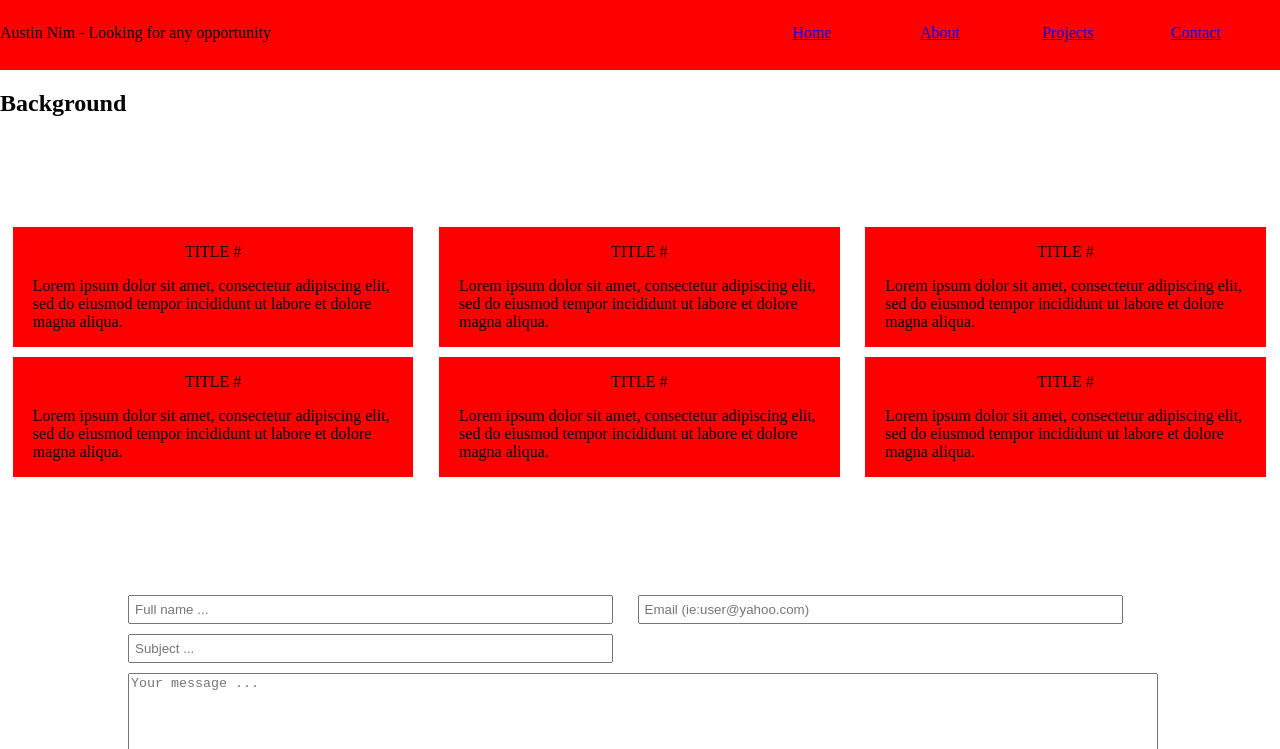
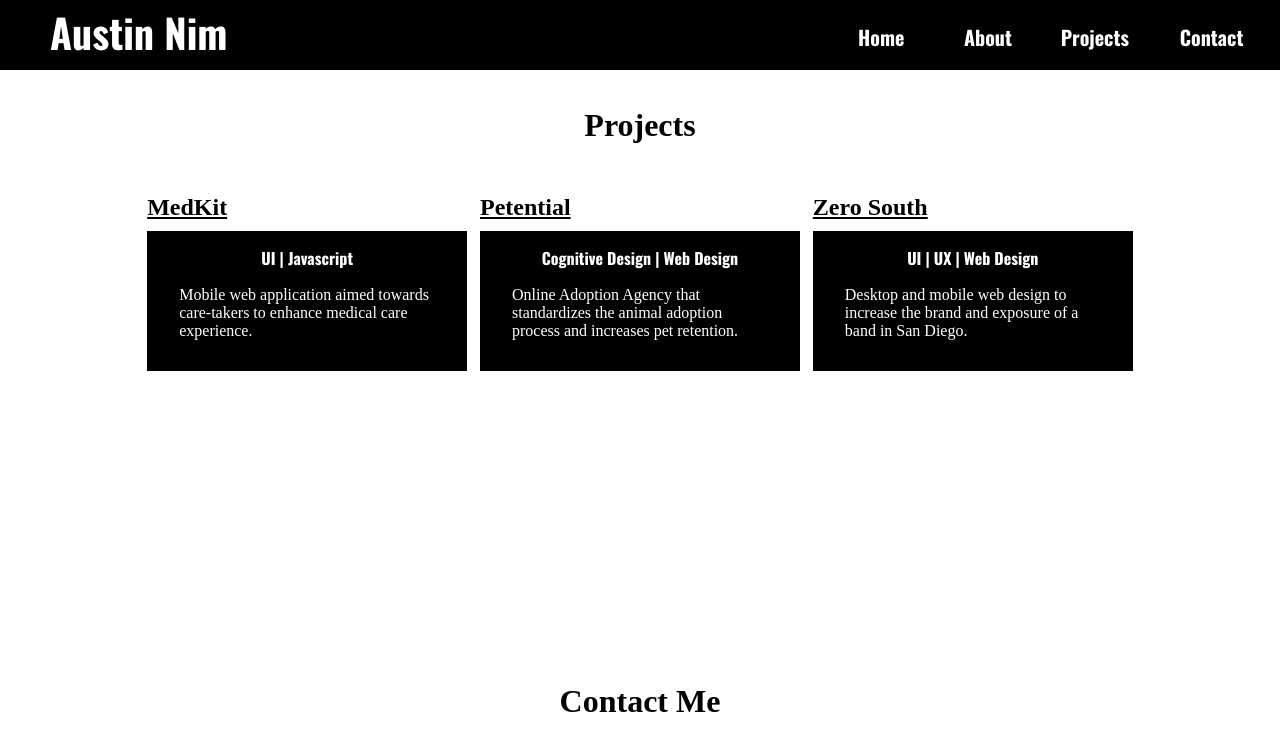
Before and after one commit to austinnim/projects, a plain HTML site: page mysite/index.html in a window 1280 px wide. Shown: the top 749 px of the page. Drawn offline with nearby package versions, Linux system fonts and the light colour scheme.

Commit message:
basic layout

```diff
--- a/mysite/index.css
+++ b/mysite/index.css
@@ -1,45 +1,64 @@
 body {
   margin: 0;
   padding: 0;
+  font-size: 16px;
 }
-
+@media (max-width:980px){
+  body {
+    font-size: 12px;
+  }
+}
+h1, h2, h3 {
+  text-align: center;
+  font-size: 2em;
+}
 nav {
   display: block;
   line-height: 25px;
   width: 100%;
   height:50px;
   padding-top: 20px;
-  background-color: red;
+  background-color: black;
 }
 ul {
+    font-family: 'Oswald', sans-serif;
   margin: 0;
-  padding:0;
   list-style-type: none;
   text-align: right;
 }
+a {
+    text-decoration: none;
+    font-weight: bold;
+    font-size: 1.25em;
+    color: white;
+}
+
 .navItems {
   float: right;
-  width: 10%;
+  width: 7%;
   height:100%;
+  padding: 5px;
   text-align: center;
+  margin-right: 10px;
+}
+.navItems:hover > a{
+  font-size: 1.5em;
+  color: red;
 
-}
-.navItems:hover {
-  background-color: yellow;
-  border: 1px solid black;
 }
 #nameTag{
   float: left;
+  margin-left: 10px;
+  font-size: 2em;
 }
-
-#contact {
+#contact, #projects {
   margin-right: 20px;
 }
 
-
 main {
-  margin-top: 100px;
+  margin-top: 10px;
   overflow: auto;
+  padding-bottom: 100px;
 }
 
 .projectSection:after {
@@ -49,36 +68,77 @@ main {
   height:0;
   clear: both;
 }
-
 .projectCard {
   float: left;
-  clear:right;
-  width: 31.3%;
-  margin-left:1%;
-  margin-right: 1%;
-  margin-top: 10px;
-  background-color: red;
+  clear: right;
+  width: 25%;
+  margin-bottom: 1%;
+  height: 300px;
+}
+.projectCard:hover .button {
+  display: inline-block;
+  background-color: green;
+  padding-top: 5px;
+  padding-bottom: 5px;
 }
 
 .projectName {
+  text-decoration: underline;
+  text-align: left;
+  font-size: 1.5em;
+  font-weight: bold;
+  margin-bottom: 10px;
+
+}
+.projectTag {
+  margin: 0;
+  padding: 0;
+  text-align: center;
+  font-size: 1em;
+}
+.projectDescription {
+  margin-right: 10%;
+  margin-left: 10%;
+  font-size: 1em;
+}
+.showDescription {
+  background-color: black;
+  padding: 15px 0px;
+  color: white;
+  min-height: 100px;
+}
+.button {
+  display: none;
+  width: 100%;
   text-align: center;
 }
+section > div:first-child{
+  margin-left: 11.5%;
+  margin-right: 1%;
+}
+section > div:last-child {
+  margin-right: 11.5%;
+  margin-left: 1%;
+}
 
-.projectDescription {
-  margin-left: 5%;
-    margin-right: 5%;
+#backgroundInfo {
+  width: 60%;
+  margin-left: auto;
+  margin-right: auto;
 }
+
 footer {
   margin-top: 100px;
   text-align: center;
   font-family: serif;
+  margin-bottom: 100px;
 }
 
 label {
   text-align: right;
 }
 form {
-  width: 80%;
+  width: 70%;
   display: inline-block;
   text-align: left;
   margin-left: auto;
@@ -87,13 +147,25 @@ form {
 
 input {
   margin-bottom: 10px;
-  margin-right: 2%;
   padding: 5px;
-  width: 46%;
+  width: 47%;
+}
+#senderName {
+  float: left;
+
+}
+#emailAddress {
+  float: right;
+
+}
+#subjectHeader {
+  float: left;
+  width: 98%;
 }
 
 textarea {
-  width: 100%;
+  width: 99%;
   height: 300px;
-    margin-bottom: 10px;
+  margin-bottom: 10px;
+
 }
--- a/mysite/index.html
+++ b/mysite/index.html
@@ -2,6 +2,8 @@
 <html>
   <head>
     <title> Austin Nim - Looking for any opportunity </title>
+    <link href="https://fonts.googleapis.com/css2?family=Oswald:wght@700&display=swap" rel="stylesheet">
+
     <link rel="stylesheet" href="index.css">
     <script src="app.js"></script>
   </head>
@@ -10,58 +12,96 @@
     <header>
       <nav>
         <ul id="navMenu">
-          <li id="nameTag">Austin Nim - Looking for any opportunity</li>
-          <li class="navItems" id="contact"><a href="index.html/#contact">Contact</a></li>
-          <li class="navItems" id="projects"><a href="#">Projects</a></li>
+          <li id="nameTag"><a href="index.html"> Austin Nim</a></li>
+          <li class="navItems" id="contact"><a href="#contactSection">Contact</a></li>
+          <li class="navItems" id="projects"><a href="#topProjects">Projects</a></li>
           <li class="navItems" id="about"><a href="#">About</a></li>
           <li class="navItems" id="index"><a href="index.html">Home</a></li>
         </ul>
       </nav>
     </header>
+    <main id="projectSection">
 
-    <section id="background">
-      <h1>Background</h1>
-      <p></p>
-      <p></p>
-    </section>
-
-    <main id="projectSection">
+      <h2>Projects</h2>
       <section id="topProjects">
-        <div class="projectCard">
-          <p class="projectName"> TITLE #</p>
-          <p class="projectDescription">Lorem ipsum dolor sit amet, consectetur adipiscing elit, sed do eiusmod tempor incididunt ut labore et dolore magna aliqua.</p>
+        <div class="projectCard" id="medkitCard">
+          <p class="projectName"> MedKit </p>
+          <div class ="showDescription">
+            <ul class="projectTag">
+              <li> UI | Javascript </li>
+            </ul>
+            <p class="projectDescription">Mobile web application aimed towards care-takers to enhance medical care experience. </p>
+            <a class="button" href="#">Learn More</a>
+          </div>
         </div>
         <div class="projectCard">
-          <p class="projectName"> TITLE #</p>
-          <p class="projectDescription">Lorem ipsum dolor sit amet, consectetur adipiscing elit, sed do eiusmod tempor incididunt ut labore et dolore magna aliqua.</p>
+          <p class="projectName"> Petential </p>
+          <div class="showDescription">
+            <ul class="projectTag">
+              <li> Cognitive Design | Web Design </li>
+            </ul>
+            <p class="projectDescription">Online Adoption Agency that standardizes the animal adoption process and increases pet retention. </p>
+            <a class="button" href="./routes/petential.html">Learn More</a>
+          </div>
         </div>
         <div class="projectCard">
-          <p class="projectName"> TITLE #</p>
-          <p class="projectDescription">Lorem ipsum dolor sit amet, consectetur adipiscing elit, sed do eiusmod tempor incididunt ut labore et dolore magna aliqua.</p>
+          <p class="projectName"> Zero South </p>
+          <div class="showDescription">
+            <ul class="projectTag">
+              <li> UI | UX | Web Design </li>
+            </ul>
+            <p class="projectDescription"> Desktop and mobile web design to increase the brand and exposure of a band in San Diego. </p>
+            <a class="button" href="#">Learn More</a>
+          </div>
         </div>
       </section>
-
+      <!--
       <section id="bottomProjects">
         <div class="projectCard">
-          <p class="projectName"> TITLE #</p>
-          <p class="projectDescription">Lorem ipsum dolor sit amet, consectetur adipiscing elit, sed do eiusmod tempor incididunt ut labore et dolore magna aliqua.</p>
+          <p class="projectName"> MedKit </p>
+          <div class ="showDescription">
+            <ul class="projectTag">
+              <li> UI | Javascript </li>
+            </ul>
+            <p class="projectDescription">Mobile web application aimed towards care-takers to enhance medical care experience. </p>
+          </div>
         </div>
         <div class="projectCard">
-          <p class="projectName"> TITLE #</p>
-          <p class="projectDescription">Lorem ipsum dolor sit amet, consectetur adipiscing elit, sed do eiusmod tempor incididunt ut labore et dolore magna aliqua.</p>
+          <p class="projectName"> Petential </p>
+          <div class="showDescription">
+            <ul class="projectTag">
+              <li> Cognitive Design | Web Design </li>
+            </ul>
+            <p class="projectDescription">Online Adoption Agency that standardizes the animal adoption process and increases pet retention. </p>
+          </div>
         </div>
         <div class="projectCard">
-          <p class="projectName"> TITLE #</p>
-          <p class="projectDescription">Lorem ipsum dolor sit amet, consectetur adipiscing elit, sed do eiusmod tempor incididunt ut labore et dolore magna aliqua.</p>
+          <p class="projectName"> Zero South </p>
+          <div class="showDescription">
+            <ul class="projectTag">
+              <li> UI | UX | Web Design </li>
+            </ul>
+            <p class="projectDescription"> Desktop and mobile web design to increase the brand and exposure of a band in San Diego. </p>
+          </div>
         </div>
       </section>
+    -->
     </main>
-
+    <!--
+        <section id="background">
+          <h1>Background</h1>
+          <div id="backgroundInfo">
+            <p>Lorem ipsum dolor sit amet, consectetur adipiscing elit, sed do eiusmod tempor incididunt ut labore et dolore magna aliqua.</p>
+            <p>Lorem ipsum dolor sit amet, consectetur adipiscing elit, sed do eiusmod tempor incididunt ut labore et dolore magna aliqua.</p>
+          </div>
+        </section>
+      -->
     <footer id="contactSection">
+      <h3>Contact Me</h3>
       <form id="contactForm" action="#" method="POST">
       <!--  <label for="name"> Name &nbsp&nbsp&nbsp&nbsp</label> -->
       </br>
-        <input type="text" placeholder="Full name ...">
+        <input type="text" id="senderName" placeholder="Full name ...">
       <!--  <label for="emailAddress"> Email </label> -->
         <input type="email" id="emailAddress" name="email" placeholder="Email (ie:user@yahoo.com)">
       </br>
```
